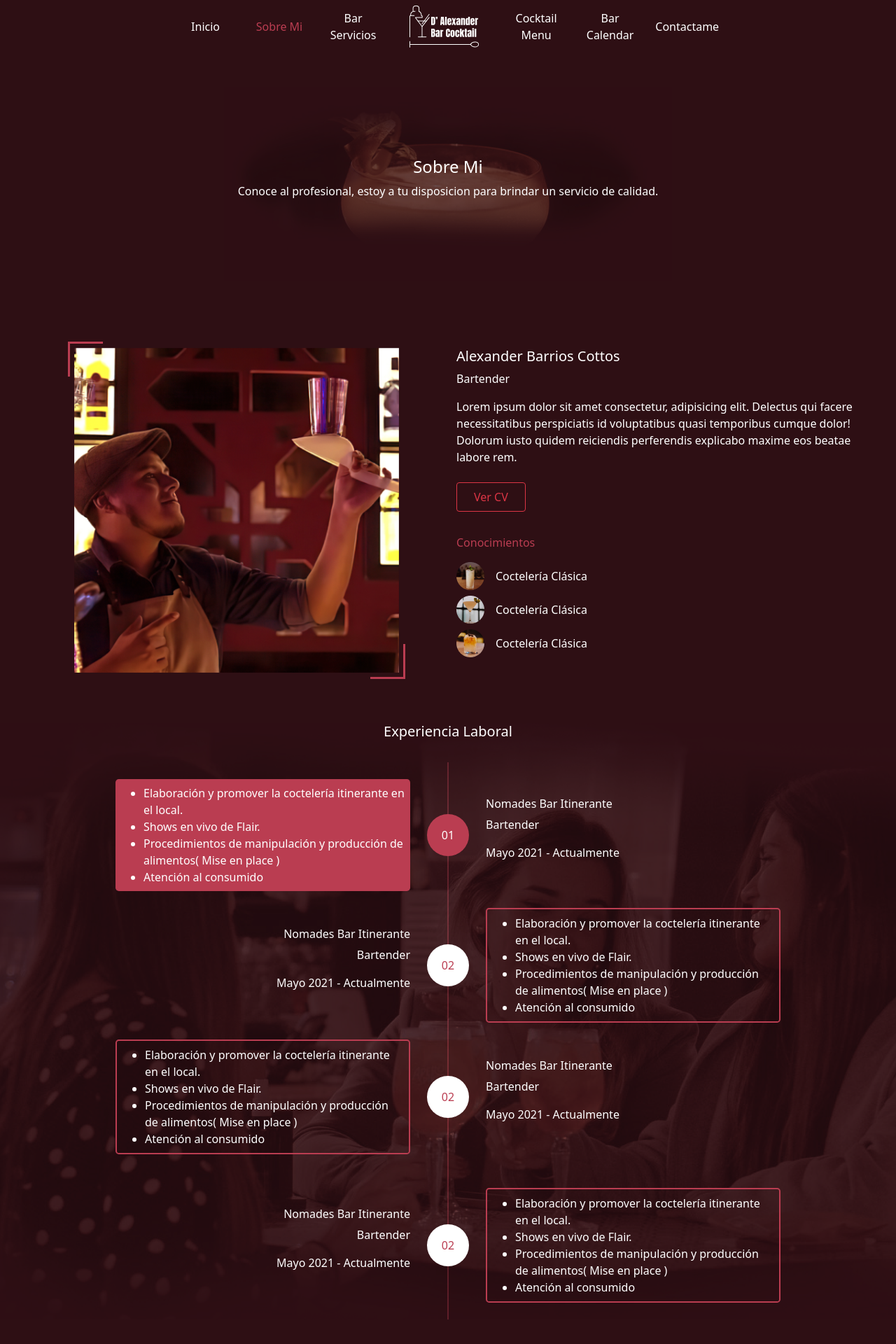
After one commit to Code-Society-Bus/dalexanderbarcocktail, a PHP site: page /about_me.html in a window 1280 px wide. The commit adds this page. Shown: the top 1920 px of the page at 70% size. Run offline with PHP 8.4, Linux system fonts and the light colour scheme.

Commit message:
Agregando paginas "About me" y "Bar Services"

```diff
--- /dev/null
+++ b/about_me.html
@@ -0,0 +1,234 @@
+<!DOCTYPE html>
+<html lang="es">
+<head>
+    <meta charset="UTF-8">
+    <meta http-equiv="X-UA-Compatible" content="IE=edge">
+    <meta name="viewport" content="width=device-width, initial-scale=1.0">
+    <title>D'Alexander Bar Coctel 🍹</title>
+
+    <!--Imports-->
+    <link rel="stylesheet" href="assets/css/core.css">
+    <link href="https://cdn.jsdelivr.net/npm/bootstrap@5.1.3/dist/css/bootstrap.min.css" rel="stylesheet" integrity="sha384-1BmE4kWBq78iYhFldvKuhfTAU6auU8tT94WrHftjDbrCEXSU1oBoqyl2QvZ6jIW3" crossorigin="anonymous">
+</head>
+<body>
+   <div class="w-100">
+    <nav class="navbar sticky-top navbar-expand-lg navbar-dark " >
+        <a class="navbar-brand d-lg-none" href="#"><img src="assets/svg/logo.svg"></a>
+        <button class="navbar-toggler" type="button" data-toggle="collapse" data-target="#myNavbarToggler7"
+            aria-controls="myNavbarToggler7" aria-expanded="false" aria-label="Toggle navigation">
+            <span class="navbar-toggler-icon"></span>
+        </button>
+        <div class="collapse navbar-collapse" id="myNavbarToggler7">
+            <div class="row justify-content-around align-items-center mx-auto">
+                <a class="col text-center " href="index.html">
+                    Inicio
+                </a>
+                <a class="col text-center active" href="#">
+                    Sobre Mi
+                </a>
+                <a class="col text-center" href="#">
+                    Bar Servicios
+                </a>
+                <a class="col text-center d-none d-lg-block mx-3" href="#">
+                    <img src="assets/svg/logo.svg">
+                </a>
+                <a class="col text-center" href="#">
+                    Cocktail Menu
+                </a>
+
+                <a class="col text-center" href="#">
+                    Bar Calendar
+                </a>
+                <a class="col text-center" href="#">
+                    Contactame
+                </a>
+            </div>
+        </div>
+    </nav>
+
+   <section class=" overflow-hidden py-5">
+    <div class="background-am-1 ">
+        <div class="row text-center" >
+            <h4>Sobre Mi</h4>
+            <p>Conoce al profesional, estoy a tu disposicion para brindar un servicio de calidad.</p>
+        </div>
+        <div class="row ">
+
+        </div>
+    </div>
+   </section>
+
+  <section class="p-5">
+    <div class="row ">
+        <div class="col-6">
+            <div class="d-flex justify-content-center">
+                <div class="content-wallpaper-am">
+                    <span class="corner-am"></span>
+                    <img class="walppaper-am" src="assets/images/about_me/dalex.png" alt="">
+                    <span class="corner-am-bottom"></span>
+                </div>
+            </div>
+        </div>
+        <div class="col-6">
+            <div>
+                <h5>Alexander Barrios Cottos</h5>
+                <p>Bartender</p>
+                <p>Lorem ipsum dolor sit amet consectetur, adipisicing elit. Delectus qui facere necessitatibus perspiciatis id voluptatibus quasi temporibus cumque dolor! Dolorum iusto quidem reiciendis perferendis explicabo maxime eos beatae labore rem.</p>
+            </div>
+            <button class="btn btn-outline-danger py-2 px-4 my-2">Ver CV</button>
+
+            <div class="mt-4">
+                <p class="fs-7 text-red">Conocimientos</p>
+                <div class="d-flex flex-column gap-2">
+                    <div class="d-flex align-items-center gap-3">
+                        <img src="assets/images/about_me/classic.png" alt="">
+                        <p class="m-0">Coctelería Clásica</p>
+                    </div>
+                    <div class="d-flex align-items-center gap-3">
+                        <img src="assets/images/about_me/flair.png" alt="">
+                        <p class="m-0">Coctelería Clásica</p>
+                    </div>
+                    <div class="d-flex align-items-center gap-3">
+                        <img src="assets/images/about_me/coctel.png" alt="">
+                        <p class="m-0">Coctelería Clásica</p>
+                    </div>
+                </div>
+            </div>
+        </div>
+    </div>
+  </section>
+
+   <section class="bg-experiencie">
+        <div class="container px-5">
+            <div class="row text-center my-4">
+                <h5>Experiencia Laboral</h5>
+            </div>
+
+            <!--Item Experiencie-->
+            <div class="row justify-content-center">
+                <div class="col-5 my-4">
+                    <div class="rounded rounded-3 bg-red p-2">
+                        <ul>
+                            <li>Elaboración y promover la coctelería itinerante en el local.</li>
+                            <li>Shows en vivo de Flair.</li>
+                            <li>Procedimientos de manipulación y producción de alimentos( Mise en place )</li>
+                            <li>Atención al consumido</li>
+                        </ul>
+                    </div>
+                </div>
+                <div class="col-auto d-flex justify-content-center align-items-center position-relative">
+                    <div class="num-circle">01</div>
+                </div>
+                <div class="col-5 align-self-center my-4">
+                    <h6>Nomades Bar Itinerante</h6>
+                    <p>Bartender</p>
+                    <p>Mayo 2021 - Actualmente</p>
+                </div>
+            </div>
+
+            <!--Item Experiencie-->
+            <div class="row justify-content-center">
+                <div class="col-5 align-self-center text-end my-4">
+                    <h6>Nomades Bar Itinerante</h6>
+                    <p>Bartender</p>
+                    <p>Mayo 2021 - Actualmente</p>
+                </div>
+                <div class="col-auto d-flex justify-content-center align-items-center position-relative">
+                    <div class="num-circle bg-white text-red">02</div>
+                </div>
+
+                <div class="col-5" my-4>
+                    <div class="rounded rounded-3 border-red p-2">
+                        <ul>
+                            <li>Elaboración y promover la coctelería itinerante en el local.</li>
+                            <li>Shows en vivo de Flair.</li>
+                            <li>Procedimientos de manipulación y producción de alimentos( Mise en place )</li>
+                            <li>Atención al consumido</li>
+                        </ul>
+                    </div>
+                </div>
+
+            </div>
+            <!--Item Experiencie-->
+            <div class="row justify-content-center">
+                <div class="col-5 my-4">
+                    <div class="rounded rounded-3 border-red p-2">
+                        <ul>
+                            <li>Elaboración y promover la coctelería itinerante en el local.</li>
+                            <li>Shows en vivo de Flair.</li>
+                            <li>Procedimientos de manipulación y producción de alimentos( Mise en place )</li>
+                            <li>Atención al consumido</li>
+                        </ul>
+                    </div>
+                </div>
+
+                <div class="col-auto d-flex justify-content-center align-items-center position-relative">
+                    <div class="num-circle bg-white text-red">02</div>
+                </div>
+                <div class="col-5 align-self-center my-4">
+                    <h6>Nomades Bar Itinerante</h6>
+                    <p>Bartender</p>
+                    <p>Mayo 2021 - Actualmente</p>
+                </div>
+
+
+            </div>
+            <!--Item Experiencie-->
+            <div class="row justify-content-center">
+                <div class="col-5 align-self-center text-end my-4">
+                    <h6>Nomades Bar Itinerante</h6>
+                    <p>Bartender</p>
+                    <p>Mayo 2021 - Actualmente</p>
+                </div>
+                <div class="col-auto d-flex justify-content-center align-items-center position-relative">
+                    <div class="num-circle bg-white text-red">02</div>
+                </div>
+
+                <div class="col-5 my-4">
+                    <div class="rounded rounded-3 border-red p-2">
+                        <ul>
+                            <li>Elaboración y promover la coctelería itinerante en el local.</li>
+                            <li>Shows en vivo de Flair.</li>
+                            <li>Procedimientos de manipulación y producción de alimentos( Mise en place )</li>
+                            <li>Atención al consumido</li>
+                        </ul>
+                    </div>
+                </div>
+
+            </div>
+
+        </div>
+   </section>
+
+   <section class="py-5 ">
+        <div class="position-relative d-flex justify-content-end">
+            <div class="content-wallpaper">
+                <span class="corner"></span>
+                <img class="walppaper" src="assets/images/about_me/walppaper.png" alt="">
+                <span class="corner-bottom"></span>
+            </div>
+
+            <figure class="content-figures"></figure>
+            <div class="content-title">
+                <h2 class="title">Hagamos que tu evento <br> sea inolvidable</h2>
+                <button class="btn btn-outline-danger">Contactame</button>
+            </div>
+
+        </div>
+
+   </section>
+
+    <footer class="p-5 d-flex flex-column text-center gap-5">
+        <div class="d-flex gap-5 justify-content-center">
+            <img src="assets/svg/wsp.svg" alt="">
+            <img src="assets/svg/fb.svg" alt="">
+            <img src="assets/svg/ig.svg" alt="">
+        </div>
+        <h6 class="fw-light">Copyrigth D'Alexander Bar Coctel by CodeSociety</h6>
+    </footer>
+   </div>
+
+    <script src="https://cdn.jsdelivr.net/npm/bootstrap@5.1.3/dist/js/bootstrap.bundle.min.js" integrity="sha384-ka7Sk0Gln4gmtz2MlQnikT1wXgYsOg+OMhuP+IlRH9sENBO0LRn5q+8nbTov4+1p" crossorigin="anonymous"></script>
+    <script src="assets/js/slider.js"></script>
+</body>
+</html>
--- /dev/null
+++ b/assets/css/about_me.css
@@ -0,0 +1,61 @@
+@import './custom.css';
+
+.background-am-1{
+    padding: 100px;
+    background:  url('../images/about_me/1.png') no-repeat center center;
+}
+
+.content-wallpaper-am{
+    width:80% !important;
+    position: relative;
+}
+
+.walppaper-am{
+    width: 100%;
+
+}
+.corner-am{
+    width:50px;
+    height:50px;
+    border-top: 3px solid var(--red);
+    border-left: 3px solid var(--red);
+    position: absolute;
+    top: -2%;
+    left: -2%;
+}
+.corner-am-bottom{
+    width:50px;
+    height:50px;
+    border-bottom: 3px solid var(--red);
+    border-right: 3px solid var(--red);
+    position: absolute;
+    bottom: -2%;
+    right: -2%;
+}
+.bg-experiencie{
+    background:  url('../images/about_me/bg-experiencie.png') no-repeat top center;
+}
+
+.num-circle{
+    height: 60px;
+    width: 60px;
+    padding: 20px;
+    border-radius: 50%;
+    background-color: var(--red);
+    display: flex;
+    align-items: center;
+    justify-content: center;
+}
+
+.num-circle::before{
+    content: "";
+    display: block;
+    position: absolute;
+    background-color: var(--red);
+    width: 1px;
+    height: 100%;
+    top: 0;
+    left: 50%;
+    transform: translateX(-50%);
+    z-index: -1;
+}
--- /dev/null
+++ b/assets/css/bar_services.css
@@ -0,0 +1,11 @@
+.background-bs{
+    padding: 100px;
+    background:  url('../images/bar_services/bg.png') no-repeat center center;
+}
+
+.content-bg-2{
+    position: absolute;
+    top: 40%;
+    right: 0;
+    z-index: -100;
+}
--- a/assets/css/core.css
+++ b/assets/css/core.css
@@ -2,6 +2,9 @@
 @import './header.css';
 @import './figures.css';
 @import './reviews.css';
+@import './about_me.css';
+@import './bar_services.css';
+
 
 
 body{
--- a/assets/css/custom.css
+++ b/assets/css/custom.css
@@ -7,3 +7,15 @@
 .bg-primary{
     background-color: var(--dark) !important;
 }
+.text-red{
+    color: var(--red) !important
+}
+.bg-red{
+    background-color: var(--red);
+}
+.border-red{
+    border: 2px solid var(--red)
+}
+ul{
+    margin: 0 !important;
+}
```
Also changed, not shown: bar_services.html (added, +181 -0 lines), assets/images/about_me/1.png (added), assets/images/about_me/bg-experiencie.png (added), assets/images/about_me/classic.png (added), assets/images/about_me/coctel.png (added), assets/images/about_me/dalex.png (added), assets/images/about_me/flair.png (added), assets/images/about_me/walppaper.png (added), assets/images/bar_services/bg-2.png (added), assets/images/bar_services/bg.png (added), assets/images/bar_services/dalex.png (added), assets/images/bar_services/dalex2.png (added), assets/images/bar_services/wallpaper.png (added).
